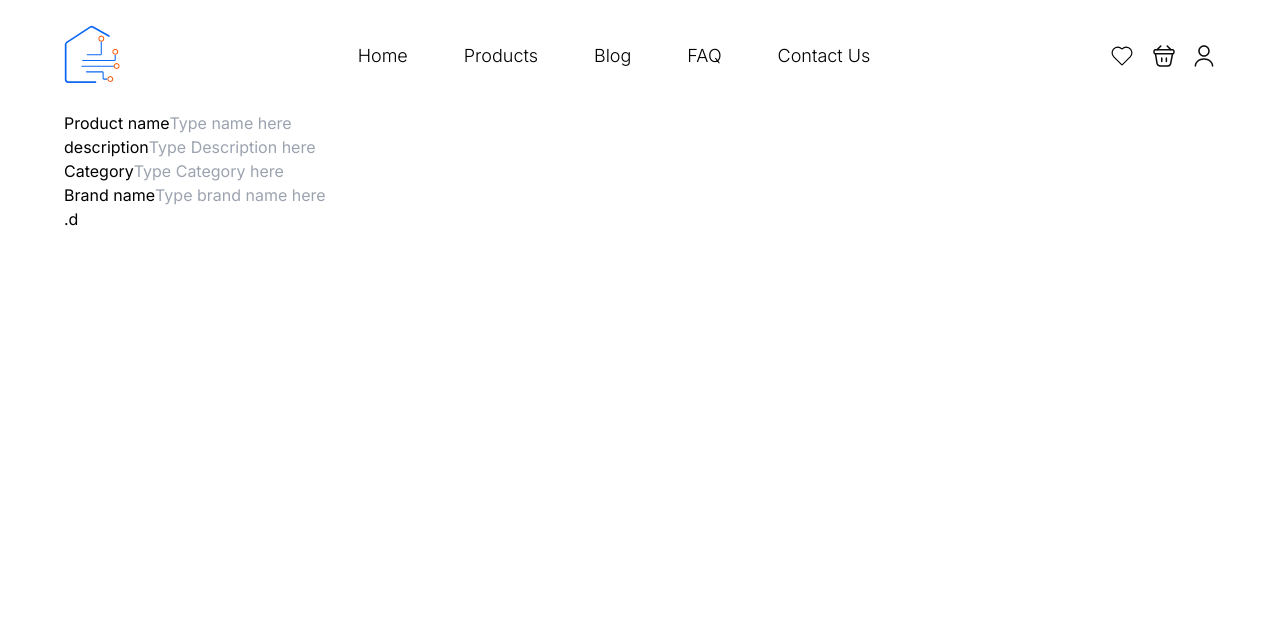
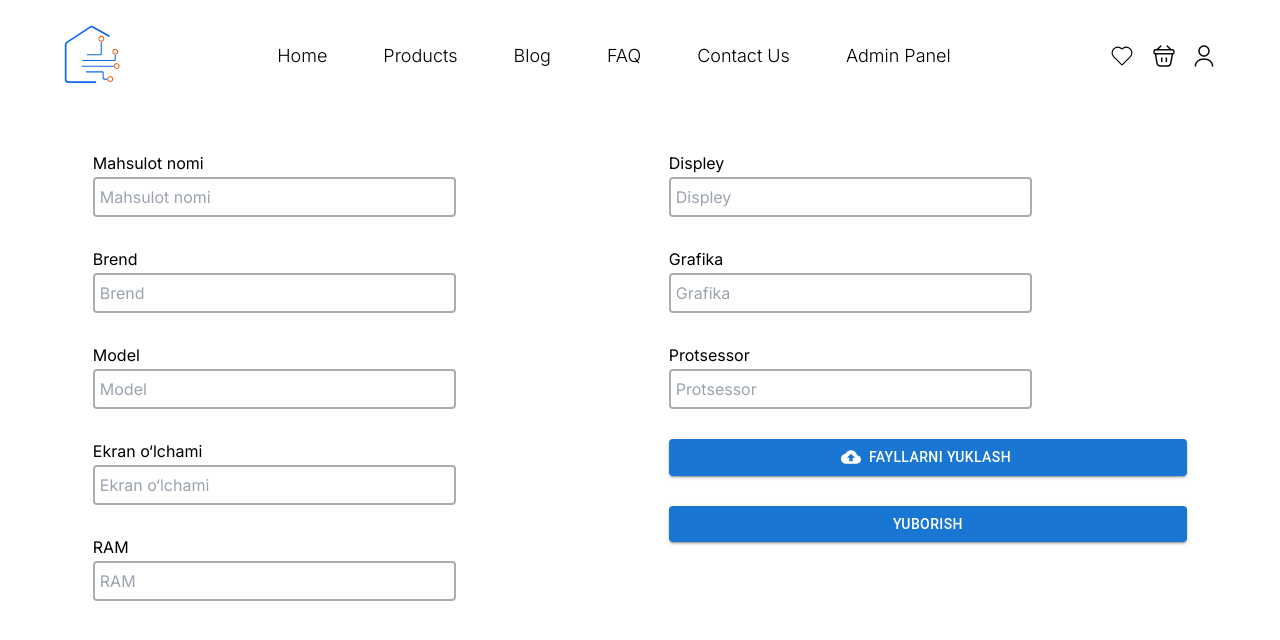
Before and after one commit to kdrv-devv/Tech-heim-exam, a React (Vite) app: page /admin in a window 1280 px wide. Shown: the top 640 px of the page. Built offline with nearby package versions, Linux system fonts and the light colour scheme; a web font is replaced by a local one.

Commit message:
Yakunlanmoqchji

```diff
--- a/package.json
+++ b/package.json
@@ -14,6 +14,7 @@
     "@emotion/styled": "^11.13.5",
     "@mui/icons-material": "^6.1.10",
     "@mui/material": "^6.1.10",
+    "antd": "^5.22.4",
     "axios": "^1.7.9",
     "react": "^18.3.1",
     "react-dom": "^18.3.1",
--- a/src/components/home-components/header/index.jsx
+++ b/src/components/home-components/header/index.jsx
@@ -1,53 +1,117 @@
-import React, { useContext } from 'react'
-import "./style/index.scss"
-import Header_logo from "./imges/header_logo.svg"
-import bag_icons from "./imges/header-cart.svg"
-import user_icon from "./imges/user.svg"
-import { Link, useNavigate } from 'react-router-dom'
+import React, { useContext, useState } from "react";
+import "./style/index.scss";
+import Header_logo from "./imges/header_logo.svg";
+import bag_icons from "./imges/header-cart.svg";
+import user_icon from "./imges/user.svg";
+import { Link, useNavigate } from "react-router-dom";
 // react icons start
 import { CiHeart } from "react-icons/ci";
 import { HiMiniBars3BottomRight } from "react-icons/hi2";
-import { Korzinka } from '../../../context/add-bag'
-import Badge from '@mui/material/Badge';
+import { Korzinka } from "../../../context/add-bag";
+import Badge from "@mui/material/Badge";
 // react icons finish
+import { Button, Drawer, Space } from 'antd';
+
+const Header = () => {
+  const { state, dispatch } = useContext(Korzinka);
+  const navigate = useNavigate();
+  const [open, setOpen] = useState(false);
+  const [size, setSize] = useState();
+  const showDefaultDrawer = () => {
+    setSize('default');
+    setOpen(true);
+  };
+  const showLargeDrawer = () => {
+    setSize('large');
+    setOpen(true);
+  };
+  const onClose = () => {
+    setOpen(false);
+  };
+  return (
+    <>
+
+<Drawer
+        title={`Liked products`}
+        placement="right"
+        size={size}
+        onClose={onClose}
+        open={open}
+        extra={
+          <Space>
+            <Button onClick={onClose}>Cancel</Button>
+            <Button type="primary" onClick={onClose}>
+              OK
+            </Button>
+          </Space>
+        }
+      >
+       <div className="w-[100%] h-[100%]">
+
+            <h1>Maxsulotlar</h1>
+
+       </div>
+      </Drawer>
 
 
-const Header = () => {
-
-    const {state , dispatch} = useContext(Korzinka)
-    const navigate = useNavigate()
 
 
-  return (
-        <>
-            <header className='header'>
-                <div className='container'>
+
+    {/* ++++++++++++++++++++++++++++++ */}
+
+
+      <header className="header">
+        <div className="container">
           <Link to={"/"}>
             <img src={Header_logo} alt="header-logo" />
           </Link>
 
-                        <nav className='header-center'>
-                            <Link to={"/"}><h5>Home</h5></Link>
-                            <Link><h5>Products</h5></Link>
-                            <Link><h5>Blog</h5></Link>
-                            <Link><h5>FAQ</h5></Link>
-                            <Link><h5>Contact Us</h5></Link>
+          <nav className="header-center">
+            <Link to={"/"}>
+              <h5>Home</h5>
+            </Link>
+            <Link>
+              <h5>Products</h5>
+            </Link>
+            <Link>
+              <h5>Blog</h5>
+            </Link>
+            <Link>
+              <h5>FAQ</h5>
+            </Link>
+            <Link>
+              <h5>Contact Us</h5>
+            </Link>
+            <Link to={"/admin"}>
+              <h5>Admin Panel</h5>
+            </Link>
           </nav>
 
-                        <div className='header-right'>
-                            <button><CiHeart className='heart' /></button>
+          <div className="header-right">
+            <button onClick={showDefaultDrawer}>
+              <CiHeart className="heart" />
+            </button>
             <Badge badgeContent={state.data.length} color="primary">
-                            <button onClick={()=>{navigate("/basket"), console.log("Ishladi")}}><img src={bag_icons} alt="bag iccons"/></button>
+              <button
+                onClick={() => {
+                  navigate("/basket"), console.log("Ishladi");
+                }}
+              >
+                <img src={bag_icons} alt="bag iccons" />
+              </button>
             </Badge>
 
-                            <button><img src={user_icon} alt="user icon" /></button>
-                            <button className='open-bars'><HiMiniBars3BottomRight className='open-bars-icon' /></button>
+            <button>
+              <img src={user_icon} alt="user icon" />
+            </button>
+            <button className="open-bars">
+              <HiMiniBars3BottomRight className="open-bars-icon" />
+            </button>
           </div>
-
         </div>
       </header>
     </>
-  )
-}
+  );
+};
 
-export default Header
+export default Header;
--- a/src/components/home-components/new-products/index.jsx
+++ b/src/components/home-components/new-products/index.jsx
@@ -29,11 +29,11 @@ const NewProduct = () => {
 
             <div className="new-product-cards">
               {data.map((item) => (
-                <Link to={`/products/:${item.id}`}>
                 <div key={item.id} className="new-card">
-                  <button  className="like-btn">
+                  <button   className="like-btn z-[9999]">
                     <IoIosHeartEmpty />
                   </button>
+                  <Link to={`/products/:${item.id}`}>
                   <div className="new-card-top">
                     <img src={item.image} alt="" />
                   </div>
@@ -46,8 +46,8 @@ const NewProduct = () => {
                       </h5>
                     </div>
                   </div>
+                </Link>
                 </div>
-                </Link>
 
               ))}
             </div>
--- a/src/context/add-bag/index.jsx
+++ b/src/context/add-bag/index.jsx
@@ -47,6 +47,8 @@ const initialState={
             );
             localStorage.setItem("shop", JSON.stringify(decrementedData));
             return { ...state, data: decrementedData };
+          case "isLiked":
+
       default:
         break;
     }
--- a/src/pages/admin/admin.scss
+++ b/src/pages/admin/admin.scss
@@ -0,0 +1,33 @@
+.admin>form{
+    display: flex;
+    justify-content: space-around;
+    margin-top: 40px;
+}
+
+.admin-left {
+  display: flex;
+  flex-direction: column;
+  gap: 30px;
+  width: 45%;
+}
+.name{
+    display: flex;
+    flex-direction: column;
+    gap: 2px;
+    input{
+        width: 70%;
+        height: 40px;
+        border: 2px solid rgb(178, 171, 171);
+        border-radius: 4px;
+        padding: 5px;
+        color: grey;
+        outline-color: rgb(40, 40, 222);
+    }
+}
+
+.admin-right {
+    display: flex;
+    flex-direction: column;
+    gap: 30px;
+    width: 45%;
+  }
--- a/src/pages/admin/index.jsx
+++ b/src/pages/admin/index.jsx
@@ -1,45 +1,223 @@
-import React from 'react'
-import './admin.scss'
-import { Header } from '../../components'
-const Admin = () => {
+import React, { useState } from "react";
+import "./admin.scss";
+import { Header } from "../../components";
+import { styled } from "@mui/material/styles";
+import Button from "@mui/material/Button";
+import CloudUploadIcon from "@mui/icons-material/CloudUpload";
+import CircularProgress from "@mui/material/CircularProgress";
+
+const VisuallyHiddenInput = styled("input")({
+  clip: "rect(0 0 0 0)",
+  clipPath: "inset(50%)",
+  height: 1,
+  overflow: "hidden",
+  position: "absolute",
+  whiteSpace: "nowrap",
+  width: 1,
+});
+
+export default function Admin() {
+  const [files, setFiles] = useState([]);
+  const [loading, setLoading] = useState(false);
+  const [formData, setFormData] = useState({
+    productName: "",
+    brand: "",
+    modelName: "",
+    screenSize: "",
+    ram: "",
+    display: "",
+    processor: "",
+    graphics: "",
+    height: "",
+    category: "",
+  });
+
+  const handleFileChange = (event) => {
+    setFiles(event.target.files);
+  };
+
+  const handleInputChange = (event) => {
+    const { id, value } = event.target;
+    setFormData({ ...formData, [id]: value });
+  };
+
+  const handleSubmit = async (event) => {
+    event.preventDefault();
+    setLoading(true);
+
+    const validTypes = ["image/png", "image/jpeg", "image/jpg"];
+    let imageURL = "";
+
+    if (files.length > 0 && validTypes.includes(files[0].type)) {
+      const base64 = await new Promise((resolve, reject) => {
+        const reader = new FileReader();
+        reader.readAsDataURL(files[0]);
+        reader.onload = () => resolve(reader.result);
+        reader.onerror = (error) => reject(error);
+      });
+      imageURL = base64;
+    }
+
+    const payload = {
+      id: Date.now().toString(),
+      title: formData.productName,
+      newPrice: 1399,
+      brand: formData.brand,
+      model: formData.modelName,
+      size: formData.screenSize,
+      ram: formData.ram || "8 GB",
+      display: formData.display,
+      processor: formData.processor,
+      graphics: formData.graphics,
+      height: formData.height || "0.61 inch (1.56 cm)",
+      dollar: "$",
+      catagory: formData.category,
+      rate: 3.9,
+      image: imageURL || "DefaultImageURL",
+    };
+
+    fetch("http://localhost:5000/products", {
+      method: "POST",
+      headers: {
+        "Content-Type": "application/json",
+      },
+      body: JSON.stringify(payload),
+    })
+      .then((response) => {
+        if (response.ok) {
+          console.log("Ma'lumotlar muvaffaqiyatli yuklandi!");
+        } else {
+          console.error("Yuklashda xatolik yuz berdi");
+        }
+      })
+      .catch((err) => console.error("Fetch xatosi:", err))
+      .finally(() => setLoading(false));
+  };
+
   return (
     <>
-        <Header/>
-        <section className='admin'>
-            <div className='container'>
+      <Header />
+      <section className="admin">
+        <form className="container" onSubmit={handleSubmit}>
           <div className="admin-left">
             <div className="name">
-                        <label htmlFor="">Product name</label>
-                        <input type="text" placeholder='Type name here' />
+              <label htmlFor="productName">Mahsulot nomi</label>
+              <input
+                id="productName"
+                type="text"
+                placeholder="Mahsulot nomi"
+                value={formData.productName}
+                onChange={handleInputChange}
+                required
+              />
             </div>
             <div className="name">
-                        <label htmlFor="">description</label>
-                        <input type="text" placeholder='Type Description here' />
-                    </div>
-
-                    <div className="name">
-                        <label htmlFor="">Category</label>
-                        <input type="text" placeholder='Type Category here' />
+              <label htmlFor="brand">Brend</label>
+              <input
+                id="brand"
+                type="text"
+                placeholder="Brend"
+                value={formData.brand}
+                onChange={handleInputChange}
+                required
+              />
             </div>
             <div className="name">
-                        <label htmlFor="">Brand name</label>
-                        <input type="text" placeholder='Type brand name here' />
+              <label htmlFor="modelName">Model</label>
+              <input
+                id="modelName"
+                type="text"
+                placeholder="Model"
+                value={formData.modelName}
+                onChange={handleInputChange}
+                required
+              />
             </div>
-
-
-                    <div className="ram">
-                            .d
+            <div className="name">
+              <label htmlFor="screenSize">Ekran o‘lchami</label>
+              <input
+                id="screenSize"
+                type="text"
+                placeholder="Ekran o‘lchami"
+                value={formData.screenSize}
+                onChange={handleInputChange}
+                required
+              />
             </div>
-
-
+            <div className="name">
+              <label htmlFor="ram">RAM</label>
+              <input
+                id="ram"
+                type="text"
+                placeholder="RAM"
+                value={formData.ram}
+                onChange={handleInputChange}
+              />
+            </div>
           </div>
           <div className="admin-right">
-
+            <div className="name">
+              <label htmlFor="display">Displey</label>
+              <input
+                id="display"
+                type="text"
+                placeholder="Displey"
+                value={formData.display}
+                onChange={handleInputChange}
+                required
+              />
             </div>
+            <div className="name">
+              <label htmlFor="graphics">Grafika</label>
+              <input
+                id="graphics"
+                type="text"
+                placeholder="Grafika"
+                value={formData.graphics}
+                onChange={handleInputChange}
+                required
+              />
             </div>
+            <div className="name">
+              <label htmlFor="processor">Protsessor</label>
+              <input
+                id="processor"
+                type="text"
+                placeholder="Protsessor"
+                value={formData.processor}
+                onChange={handleInputChange}
+                required
+              />
+            </div>
+            <Button
+              component="label"
+              variant="contained"
+              startIcon={
+                loading ? (
+                  <CircularProgress size={20} color="inherit" />
+                ) : (
+                  <CloudUploadIcon />
+                )
+              }
+            >
+              Fayllarni yuklash
+              <VisuallyHiddenInput
+                type="file"
+                onChange={handleFileChange}
+                accept="image/png, image/jpeg"
+              />
+            </Button>
+            <Button
+              type="submit"
+              variant="contained"
+              color="primary"
+              disabled={loading}
+            >
+              {loading ? "Yuklanmoqda..." : "Yuborish"}
+            </Button>
+          </div>
+        </form>
       </section>
     </>
-  )
+  );
 }
-
-export default Admin
--- a/src/root/index.jsx
+++ b/src/root/index.jsx
@@ -24,4 +24,8 @@ export const root = createBrowserRouter([
     path: "/seleres/:id",
     element: <Seleres/>,
   },
+  {
+    path:"/admin",
+    element:<Admin/>
+  }
 ]);
```
Also changed, not shown: db.json (+0 -9 lines), src/components/home-components/best-sellers/index.jsx (+3 -6 lines), 1 other file (tests, documents, lock files or other folders). Lines whose indentation alone changed are shown as unchanged.
